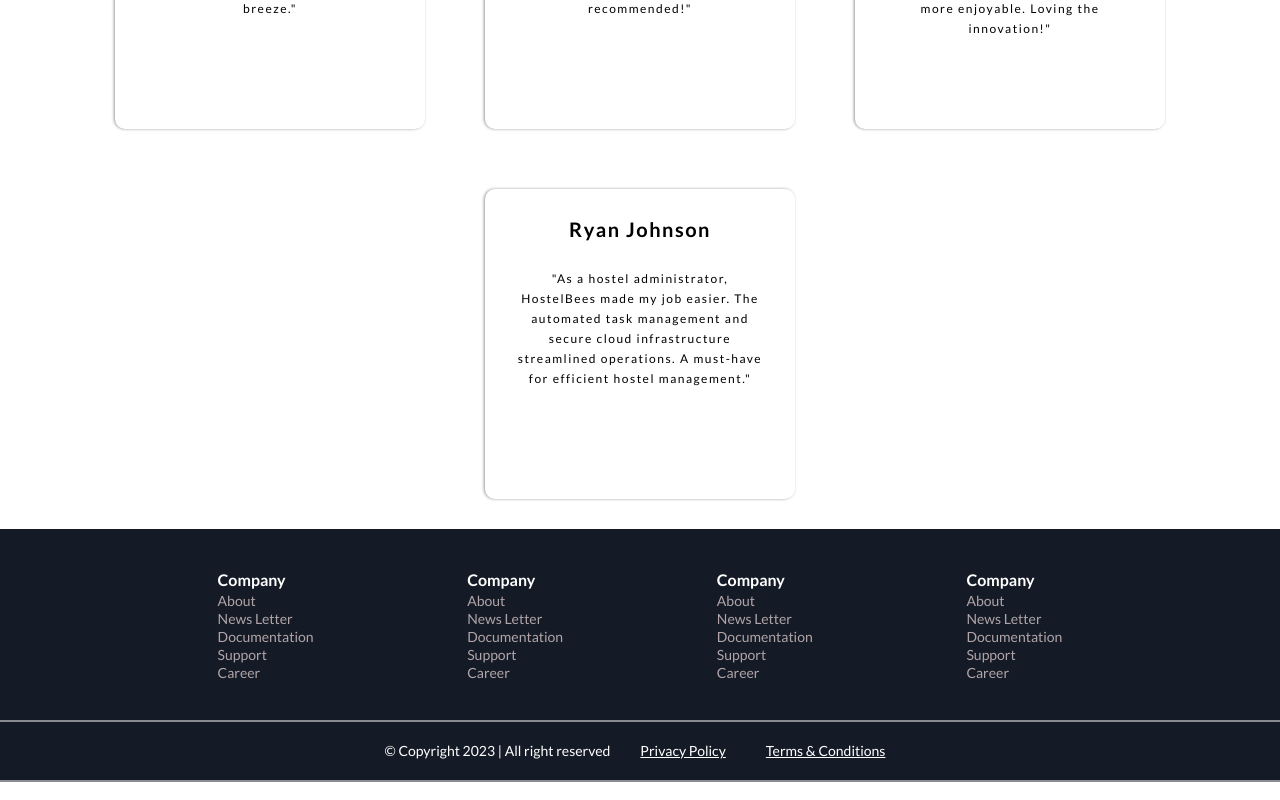
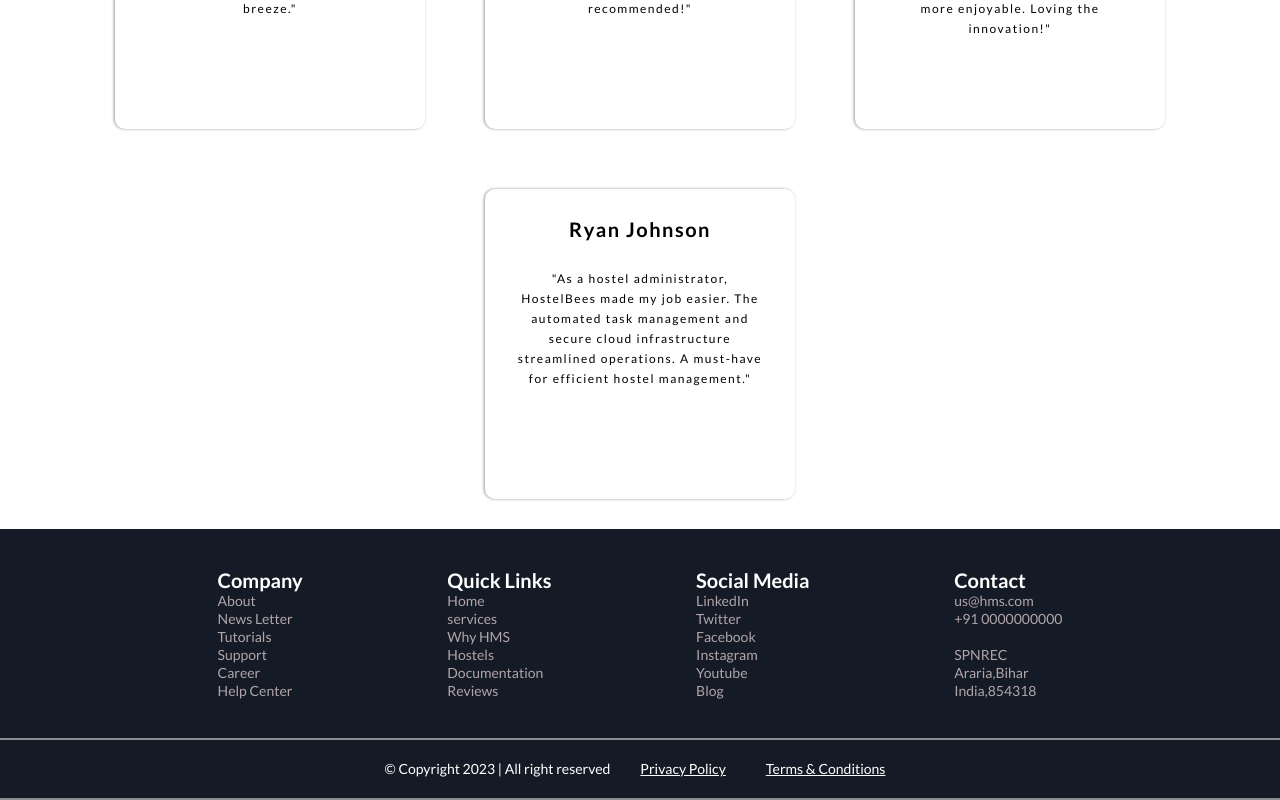
Before and after one commit to codewithbharat/hostelBees, a React (Vite) app in the folder client/: page / in a window 1280 px wide. Shown: the part 2650-3450 px from the top of the page. Built offline with nearby package versions, Linux system fonts and the light colour scheme.

Commit message:
client/src/component/Footer section: change and add the word

```diff
--- a/client/src/components/Footer.jsx
+++ b/client/src/components/Footer.jsx
@@ -12,40 +12,44 @@ const Footer = () => {
                         </span>
                         <li><Link className='a'>About</Link></li>
                         <li><Link className='a'>News Letter</Link></li>
-                        <li><Link className='a'>Documentation</Link></li>
+                        <li><Link className='a'>Tutorials</Link></li>
                         <li><Link className='a'>Support</Link></li>
                         <li><Link className='a'>Career</Link></li>
+                        <li><Link className='a'>Help Center</Link></li>
                     </div>
                     <div className="footer__links-group">
                         <span>
-                            Company
+                            Quick Links
                         </span>
-                        <li><Link className='a'>About</Link></li>
-                        <li><Link className='a'>News Letter</Link></li>
+                        <li><Link className='a'>Home</Link></li>
+                        <li><Link className='a'>services</Link></li>
+                        <li><Link className='a'>Why HMS</Link></li>
+                        <li><Link className='a'>Hostels</Link></li>
                         <li><Link className='a'>Documentation</Link></li>
-                        <li><Link className='a'>Support</Link></li>
-                        <li><Link className='a'>Career</Link></li>
+                        <li><Link className='a'>Reviews</Link></li>
                     </div>
                     <div className="footer__links-group">
                         <span>
-                            Company
+                            Social Media
                         </span>
-                        <li><Link className='a'>About</Link></li>
-                        <li><Link className='a'>News Letter</Link></li>
-                        <li><Link className='a'>Documentation</Link></li>
-                        <li><Link className='a'>Support</Link></li>
-                        <li><Link className='a'>Career</Link></li>
+                        <li><Link className='a'>LinkedIn</Link></li>
+                        <li><Link className='a'>Twitter</Link></li>
+                        <li><Link className='a'>Facebook</Link></li>
+                        <li><Link className='a'>Instagram</Link></li>
+                        <li><Link className='a'>Youtube</Link></li>
+                        <li><Link className='a'>Blog</Link></li>
                     </div>
 
                     <div className="footer__links-group">
                         <span>
-                            Company
+                            Contact
                         </span>
-                        <li><Link className='a'>About</Link></li>
-                        <li><Link className='a'>News Letter</Link></li>
-                        <li><Link className='a'>Documentation</Link></li>
-                        <li><Link className='a'>Support</Link></li>
-                        <li><Link className='a'>Career</Link></li>
+                        <li><Link className='a'>us@hms.com</Link></li>
+                        <li><Link className='a'>+91 0000000000</Link></li>
+                        <li><Link className='a'>ﾠﾠﾠﾠ</Link></li>
+                        <li><Link className='a'>SPNREC</Link></li>
+                        <li><Link className='a'>Araria,Bihar</Link></li>
+                        <li><Link className='a'>India,854318</Link></li>
                     </div>
                 </div>
                 <div className="footer__margin"></div>
--- a/client/src/components/style/Footer.css
+++ b/client/src/components/style/Footer.css
@@ -24,10 +24,11 @@
   background-color: inherit;
   color: #fff;
   font-family: Lato;
-  font-size: 16px;
+  font-size: 20px;
   font-style: normal;
   font-weight: 700;
   line-height: 24px; /* 109.091% */
+
 }
 
 .footer__links-group li {
```
